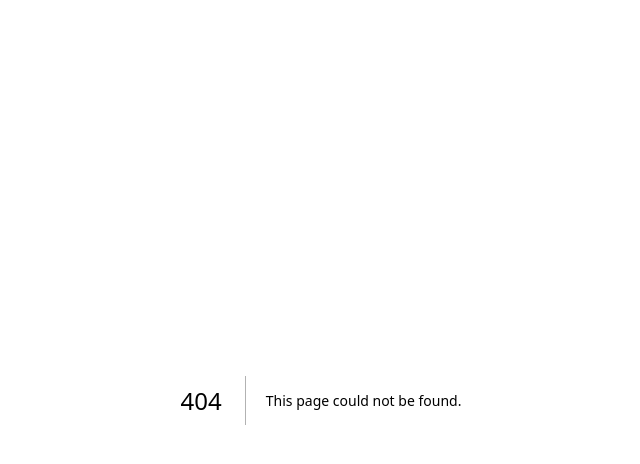
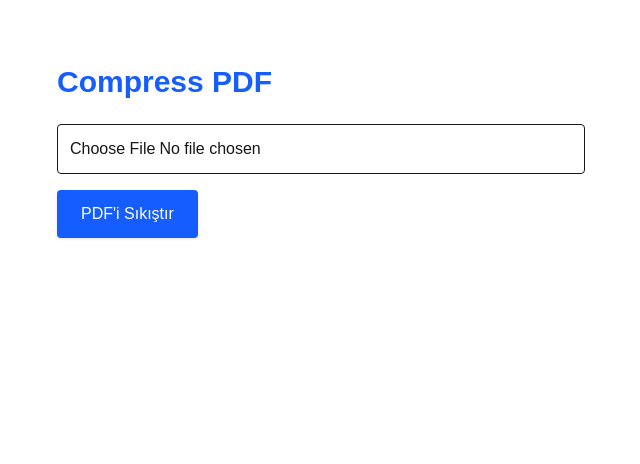
Before and after one commit to eliffisik/pdfly-tools, a Next.js app: page /tools/compress in a window 1280 px wide. Before the commit this address had no page. Shown: the top 464 px of the page, without its empty margins (319-959 px from the left). Built offline with nearby package versions, Linux system fonts and the light colour scheme.

Commit message:
feat: add compress page UI for uploading and processing PDF

```diff
--- /dev/null
+++ b/app/tools/compress/page.tsx
@@ -0,0 +1,69 @@
+"use client";
+
+import { useState } from "react";
+
+export default function CompressPage() {
+  const [file, setFile] = useState<File | null>(null);
+  const [loading, setLoading] = useState(false);
+  const [compressedUrl, setCompressedUrl] = useState("");
+
+  const handleFileChange = (e: React.ChangeEvent<HTMLInputElement>) => {
+    if (!e.target.files) return;
+    setFile(e.target.files[0]);
+  };
+
+  const handleCompress = async () => {
+    if (!file) {
+      alert("Lütfen bir PDF seçin.");
+      return;
+    }
+
+    setLoading(true);
+    const formData = new FormData();
+    formData.append("file", file);
+
+    const res = await fetch("/api/compress", {
+      method: "POST",
+      body: formData,
+    });
+
+    const blob = await res.blob();
+    const url = URL.createObjectURL(blob);
+
+    setCompressedUrl(url);
+    setLoading(false);
+  };
+
+  return (
+    <main className="max-w-xl mx-auto px-6 py-16">
+      <h1 className="text-3xl font-bold text-blue-600 mb-6">Compress PDF</h1>
+
+      <input
+        type="file"
+        accept=".pdf"
+        onChange={handleFileChange}
+        className="w-full p-3 border rounded mb-4"
+      />
+
+      <button
+        onClick={handleCompress}
+        disabled={loading}
+        className="px-6 py-3 bg-blue-600 text-white rounded shadow hover:bg-blue-700 disabled:opacity-50"
+      >
+        {loading ? "Sıkıştırılıyor..." : "PDF'i Sıkıştır"}
+      </button>
+
+      {compressedUrl && (
+        <div className="mt-6">
+          <a
+            href={compressedUrl}
+            download="compressed.pdf"
+            className="px-6 py-3 bg-green-600 text-white rounded shadow hover:bg-green-700"
+          >
+            Sıkıştırılmış PDF'i İndir
+          </a>
+        </div>
+      )}
+    </main>
+  );
+}
```
